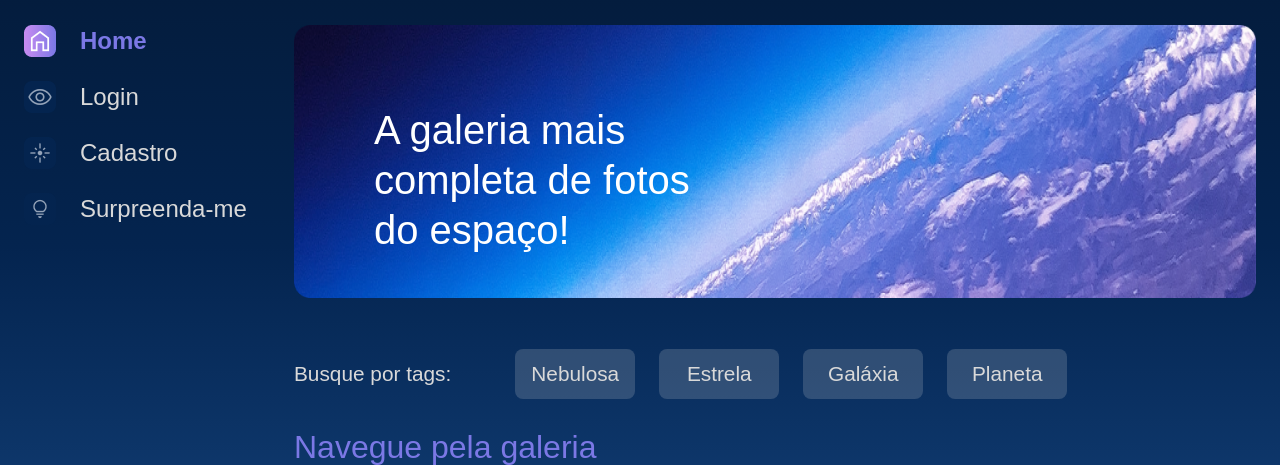
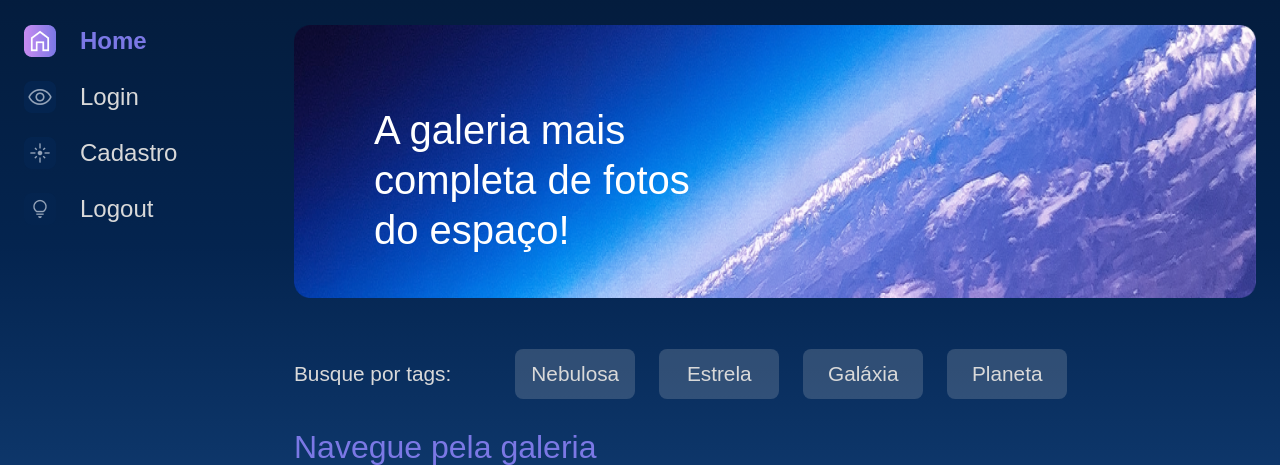
Before and after one commit to Emanuel855-rgb/projeto-alura-django, a Django app: page / in a window 1280 px wide. Shown: the part 153-618 px from the top of the page. Run offline with Django 5.2, Linux system fonts and the light colour scheme; data that the repository does not hold is empty.

Commit message:
corrigi erro visual no botão logout da página principal

```diff
--- a/templates/app_1/partials/_menu.html
+++ b/templates/app_1/partials/_menu.html
@@ -19,6 +19,6 @@
                 <a href="{% url 'pag_app1' %}"><img src="{% static '/assets/ícones/1x/Home - ativo.png' %}"> Home</a>
                 <a href="{% url 'url_login'%}"><img src="{% static '/assets/ícones/1x/Mais vistas - inativo.png' %}"> Login</a>
                 <a href="{% url 'url_cadastro'%}"><img src="{% static '/assets/ícones/1x/Novas - inativo.png' %}"> Cadastro</a>
-                <a href="#"><img src="{% static '/assets/ícones/1x/Surpreenda-me - inativo.png' %}"> Surpreenda-me</a>
+                <a href="#"><img src="{% static '/assets/ícones/1x/Surpreenda-me - inativo.png' %}"> Logout</a>
             </nav>
         </section>
```
